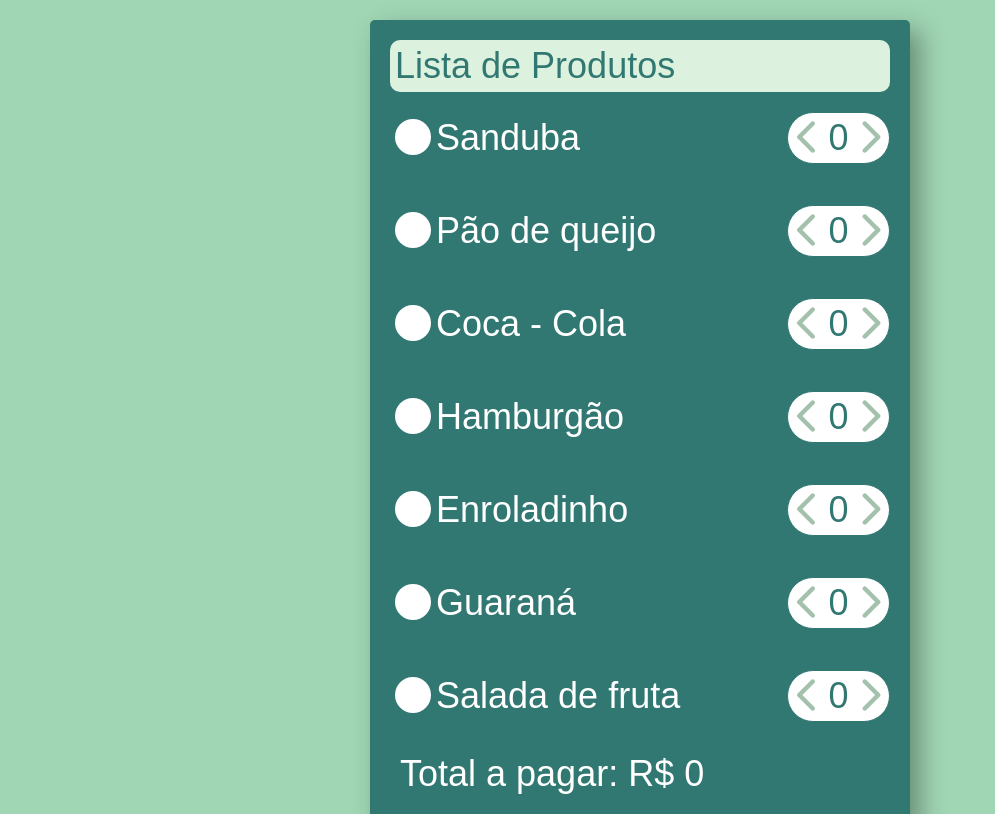
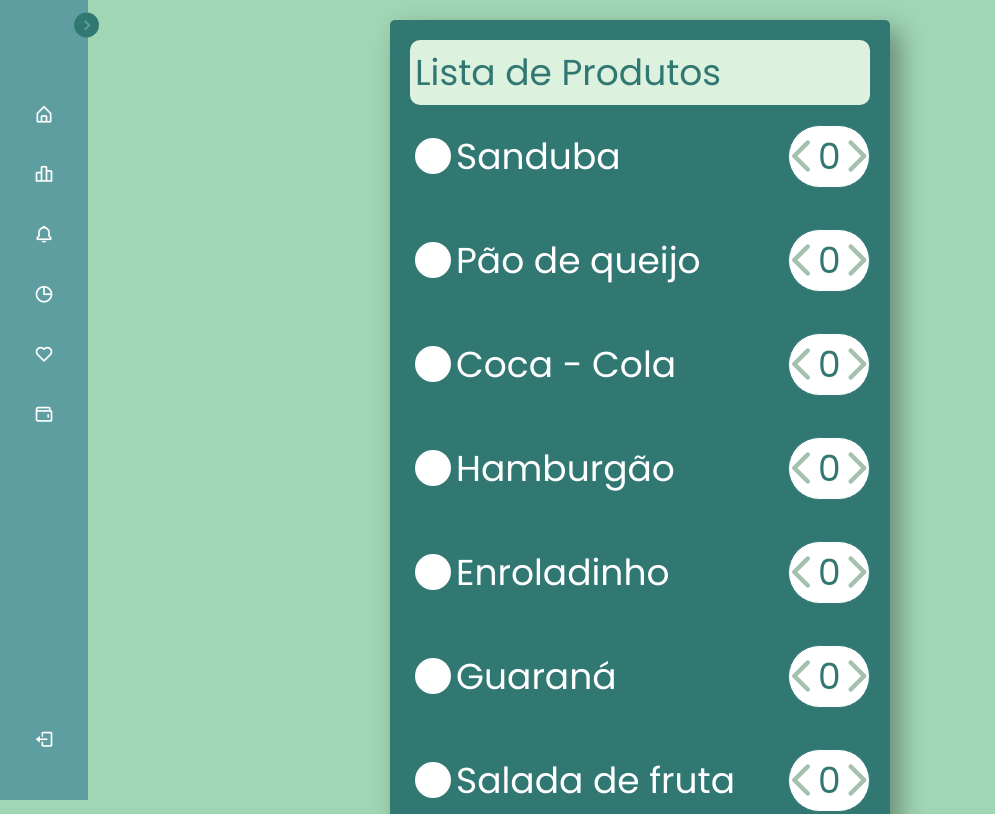
Before and after one commit to enricopizzol/natus-rest, a React (Create React App) app: page / in a window 1280 px wide. Shown: the top 814 px of the page, without its empty margins (0-995 px from the left). Built offline with nearby package versions, Linux system fonts and the light colour scheme.

Commit message:
navbar funcional

```diff
--- /dev/null
+++ b/src/components/sidebar/sidebar.css
@@ -0,0 +1,282 @@
+/* Google Font Import - Poppins */
+@import url('https://fonts.googleapis.com/css2?family=Poppins:wght@300;400;500;600;700&display=swap');
+*{
+    margin: 0;
+    padding: 0;
+    box-sizing: border-box;
+    font-family: 'Poppins', sans-serif;
+}
+
+:root{
+    /* ===== Colors ===== */
+    --body-color: #E4E9F7;
+    --sidebar-color: #5f9ea0;
+    --primary-color:  #317873;
+    --primary-color-light: #49796b;
+    --toggle-color: #fff;
+    --text-color: #fff;
+
+    /* ====== Transition ====== */
+    --tran-03: all 0.2s ease;
+    --tran-03: all 0.3s ease;
+    --tran-04: all 0.3s ease;
+    --tran-05: all 0.3s ease;
+}
+
+body{
+    min-height: 100vh;
+    background-color: var(--body-color);
+    transition: var(--tran-05);
+}
+
+::selection{
+    background-color: var(--primary-color);
+    color: #fff;
+}
+
+/* ===== Sidebar ===== */
+ .sidebar{
+    position: fixed;
+    top: 0;
+    left: 0;
+    height: 100%;
+    width: 250px;
+    padding: 10px 14px;
+    background: var(--sidebar-color);
+    transition: var(--tran-05);
+    z-index: 100;
+}
+.sidebar.close{
+    width: 88px;
+}
+
+/* ===== Reusable code - Here ===== */
+.sidebar li{
+    height: 50px;
+    list-style: none;
+    display: flex;
+    align-items: center;
+    margin-top: 10px;
+}
+
+.sidebar header .image,
+.sidebar .icon{
+    min-width: 60px;
+    border-radius: 6px;
+}
+
+.sidebar .icon{
+    min-width: 60px;
+    border-radius: 6px;
+    height: 100%;
+    display: flex;
+    align-items: center;
+    justify-content: center;
+    font-size: 20px;
+}
+
+.sidebar .text,
+.sidebar .icon{
+    color: var(--text-color);
+    transition: var(--tran-03);
+}
+
+.sidebar .text{
+    font-size: 17px;
+    font-weight: 500;
+    white-space: nowrap;
+    opacity: 1;
+}
+.sidebar.close .text{
+    opacity: 0;
+}
+/* =========================== */
+
+.sidebar header{
+    position: relative;
+}
+
+.sidebar header .image-text{
+    display: flex;
+    align-items: center;
+}
+.sidebar header .logo-text{
+    display: flex;
+    flex-direction: column;
+}
+header .image-text .name {
+    margin-top: 2px;
+    font-size: 18px;
+    font-weight: 600;
+}
+
+header .image-text .profession{
+    font-size: 16px;
+    margin-top: -2px;
+    display: block;
+}
+
+.sidebar header .image{
+    display: flex;
+    align-items: center;
+    justify-content: center;
+}
+
+.sidebar header .image img{
+    width: 40px;
+    border-radius: 6px;
+}
+
+.sidebar header .toggle{
+    position: absolute;
+    top: 50%;
+    right: -25px;
+    transform: translateY(-50%) rotate(180deg);
+    height: 25px;
+    width: 25px;
+    background-color: var(--primary-color);
+    color: var(--sidebar-color);
+    border-radius: 50%;
+    display: flex;
+    align-items: center;
+    justify-content: center;
+    font-size: 22px;
+    cursor: pointer;
+    transition: var(--tran-05);
+}
+
+
+
+.sidebar.close .toggle{
+    transform: translateY(-50%) rotate(0deg);
+}
+
+.sidebar .menu{
+    margin-top: 40px;
+}
+
+.sidebar li.search-box{
+    border-radius: 6px;
+    background-color: var(--primary-color-light);
+    cursor: pointer;
+    transition: var(--tran-05);
+}
+
+.sidebar li.search-box input{
+    height: 100%;
+    width: 100%;
+    outline: none;
+    border: none;
+    background-color: var(--primary-color-light);
+    color: var(--text-color);
+    border-radius: 6px;
+    font-size: 17px;
+    font-weight: 500;
+    transition: var(--tran-05);
+}
+.sidebar li a{
+    list-style: none;
+    height: 100%;
+    background-color: transparent;
+    display: flex;
+    align-items: center;
+    height: 100%;
+    width: 100%;
+    border-radius: 6px;
+    text-decoration: none;
+    transition: var(--tran-03);
+}
+
+.sidebar li a:hover{
+    background-color: var(--primary-color);
+}
+.sidebar li a:hover .icon,
+.sidebar li a:hover .text{
+    color: var(--text-color);
+}
+
+.sidebar .menu-bar{
+    height: calc(100% - 55px);
+    display: flex;
+    flex-direction: column;
+    justify-content: space-between;
+    overflow: hidden;
+}
+.menu-bar::-webkit-scrollbar{
+    display: none;
+}
+.sidebar .menu-bar .mode{
+    border-radius: 6px;
+    background-color: var(--primary-color-light);
+    position: relative;
+    transition: var(--tran-05);
+}
+
+.menu-bar .mode .sun-moon{
+    height: 50px;
+    width: 60px;
+}
+
+.mode .sun-moon i{
+    position: absolute;
+}
+.mode .sun-moon i.moon{
+    opacity: 0;
+}
+
+.menu-bar .bottom-content .toggle-switch{
+    position: absolute;
+    right: 0;
+    height: 100%;
+    min-width: 60px;
+    display: flex;
+    align-items: center;
+    justify-content: center;
+    border-radius: 6px;
+    cursor: pointer;
+}
+.toggle-switch .switch{
+    position: relative;
+    height: 22px;
+    width: 40px;
+    border-radius: 25px;
+    background-color: var(--toggle-color);
+    transition: var(--tran-05);
+}
+
+.switch::before{
+    content: '';
+    position: absolute;
+    height: 15px;
+    width: 15px;
+    border-radius: 50%;
+    top: 50%;
+    left: 5px;
+    transform: translateY(-50%);
+    background-color: var(--sidebar-color);
+    transition: var(--tran-04);
+}
+
+
+.home{
+    position: absolute;
+    top: 0;
+    top: 0;
+    left: 250px;
+    height: 100vh;
+    width: calc(100% - 250px);
+    background-color: var(--body-color);
+    transition: var(--tran-05);
+}
+.home .text{
+    font-size: 30px;
+    font-weight: 500;
+    color: var(--text-color);
+    padding: 12px 60px;
+}
+
+.sidebar.close ~ .home{
+    left: 78px;
+    height: 100vh;
+    width: calc(100% - 78px);
+}
--- /dev/null
+++ b/src/components/sidebar/sidebar.js
@@ -0,0 +1,93 @@
+import React, { useState, useRef } from "react";
+import "./sidebar.css";
+
+const SideBar = () => {
+
+    const [sideBarExpanded, setSidebarExpansionStatus] = useState(false);
+
+    const toggleSideBar = (currentStatus) =>{
+        setSidebarExpansionStatus(!currentStatus)
+    }
+
+    return(
+        <>
+            <link href='https://unpkg.com/boxicons@2.1.1/css/boxicons.min.css' rel='stylesheet'/>
+            <nav className={"sidebar" + (sideBarExpanded ? "" : " close")}>
+                <header>
+                    <div className="image-text">
+                        <span className="image">
+                            {/*<img src="logo.png" alt="">*/}
+                        </span>
+
+                        <div className="text logo-text">
+                            <span className="name">NatusRest</span>
+                        </div>
+                    </div>
+                    <i className='bx bx-chevron-right toggle' onClick = {() => toggleSideBar(sideBarExpanded)} ></i>
+                </header>
+
+                <div className="menu-bar">
+                    <div className="menu">
+
+                        <ul className="menu-links">
+                            <li className="nav-link">
+                                <a href="#">
+                                    <i className='bx bx-home-alt icon' ></i>
+                                    <span className="text nav-text">Dashboard</span>
+                                </a>
+                            </li>
+
+                            <li className="nav-link">
+                                <a href="#">
+                                    <i className='bx bx-bar-chart-alt-2 icon' ></i>
+                                    <span className="text nav-text">Revenue</span>
+                                </a>
+                            </li>
+
+                            <li className="nav-link">
+                                <a href="#">
+                                    <i className='bx bx-bell icon'></i>
+                                    <span className="text nav-text">Notifications</span>
+                                </a>
+                            </li>
+
+                            <li className="nav-link">
+                                <a href="#">
+                                    <i className='bx bx-pie-chart-alt icon' ></i>
+                                    <span className="text nav-text">Analytics</span>
+                                </a>
+                            </li>
+
+                            <li className="nav-link">
+                                <a href="#">
+                                    <i className='bx bx-heart icon' ></i>
+                                    <span className="text nav-text">Likes</span>
+                                </a>
+                            </li>
+
+                            <li className="nav-link">
+                                <a href="#">
+                                    <i className='bx bx-wallet icon' ></i>
+                                    <span className="text nav-text">Wallets</span>
+                                </a>
+                            </li>
+
+                        </ul>
+                    </div>
+
+                    <div className="bottom-content">
+                        <li className="">
+                            <a href="#">
+                                <i className='bx bx-log-out icon' ></i>
+                                <span className="text nav-text">Logout</span>
+                            </a>
+                        </li>
+
+                    </div>
+                </div>
+            </nav>
+        </>
+    );
+};
+
+export default SideBar;
--- a/src/views/Shopview.js
+++ b/src/views/Shopview.js
@@ -3,10 +3,13 @@
 import "./shopView.css";
 import ProductList from "../components/productList/ProducList";
 import PayMethod from "../components/payMethod/payMethod";
+import SideBar from "../components/sidebar/sidebar";
+
 const ShopView = () => {
   return (
     <>
       <Container>
+        <SideBar/>
         <ContainerProducts>
           <ProductList />
           <PayMethod/>
```
